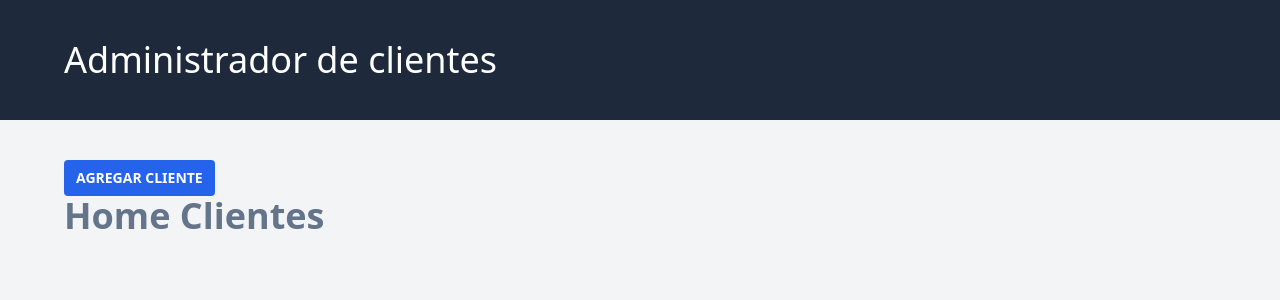
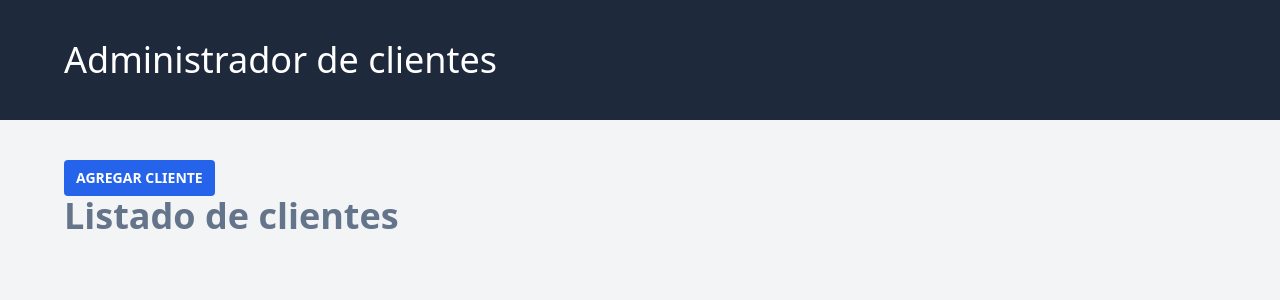
Before and after one commit to ezacarias/vue-crm-con-routing, a Vue app: page / in a window 1280 px wide. Shown: the top 300 px of the page. Built offline with nearby package versions, Linux system fonts and the light colour scheme.

Commit message:
189.- Mostrando el nombre de la página actual

```diff
--- /dev/null
+++ b/src/components/Heading.vue
@@ -0,0 +1,4 @@
+
+<template>
+    <h1 class="text-4xl font-extrabold text-slate-500"><slot></slot></h1>
+</template>
--- a/src/views/ClientesView.vue
+++ b/src/views/ClientesView.vue
@@ -1,14 +1,17 @@
 <script setup>
 import RouterLink from "../components/UI/RouterLink.vue";
+import Heading from "../components/Heading.vue"
 
 </script>
 
 <template>
-    <div class="justify-end">
-       <RouterLink
-       to="agregar-cliente">
-        Agregar cliente
-       </RouterLink>
+    <div>
+        <div class="justify-end">
+        <RouterLink to="agregar-cliente">
+            Agregar cliente
+        </RouterLink>
+        </div>
+        <Heading>Listado de clientes</Heading>
     </div>
-    <h1 class="text-4xl font-extrabold text-slate-500">Home Clientes</h1>
+
 </template>
--- a/src/views/NuevoClienteView.vue
+++ b/src/views/NuevoClienteView.vue
@@ -1,5 +1,6 @@
 <script setup>
 import RouterLink from "../components/UI/RouterLink.vue";
+import Heading from "../components/Heading.vue"
 </script>
 
 <template>
@@ -12,7 +13,7 @@
         </RouterLink>
       </div>
 
-        <h1 class="text-4xl font-extrabold text-slate-500"> Agregar Cliente </h1>
+        <Heading> Agregar Cliente </Heading>
 
     </div>
 </template>
```
Also changed, not shown: 1 other file (tests, documents, lock files or other folders).
